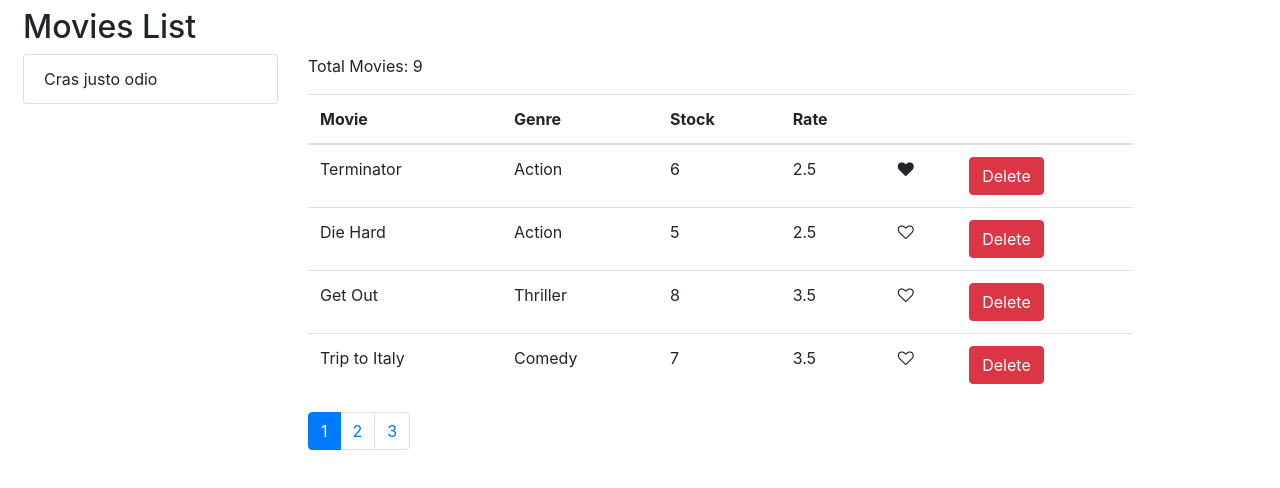
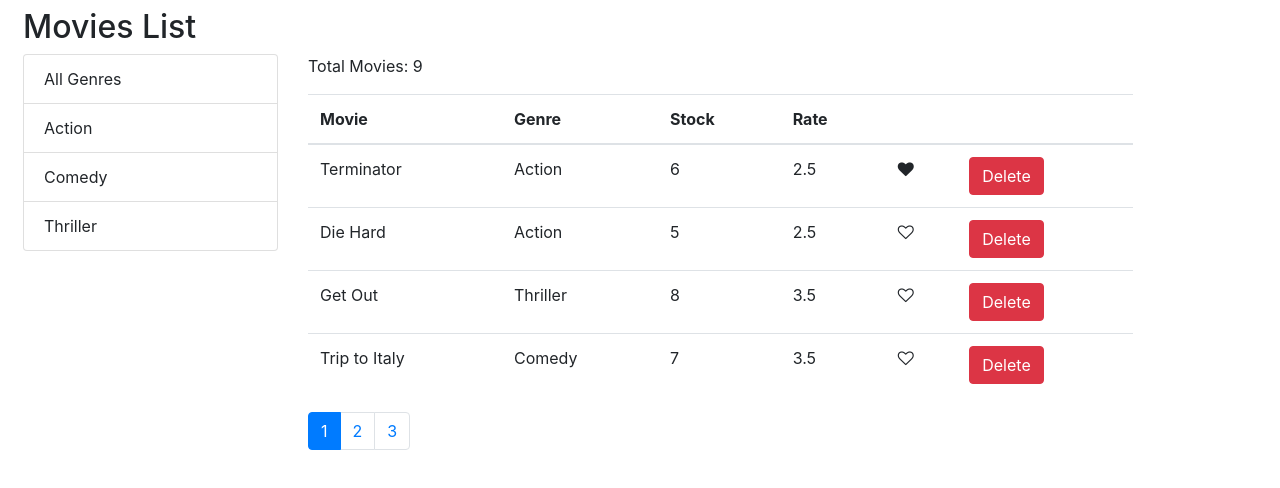
Before and after one commit to CudaRabbani/react_pagination_filtering_sorting, a React (Create React App) app: page / in a window 1280 px wide. Shown: the top 488 px of the page. Built offline with nearby package versions, Linux system fonts and the light colour scheme.

Commit message:
List group is added and filtering is also working.

```diff
--- a/src/components/common/listGroup.jsx
+++ b/src/components/common/listGroup.jsx
@@ -1,12 +1,25 @@
 import React from 'react';
 
 const ListGroup = (props) => {
-
+    const {items, onItemSelect, textProperty, selectedItem, valueProperty} = props;
     return (
         <ul className="list-group">
-            <li className="list-group-item">Cras justo odio</li>
+            {items.map(item=>(
+/*                <li key={item._id}
+                    onClick={()=>onItemSelect(item)}
+                    className="list-group-item">{item.name}</li>*/
+                <li key={item[valueProperty]}
+                onClick={()=>onItemSelect(item)}
+                className={item === selectedItem ? "list-group-item active" : "list-group-item"}>{item[textProperty]}</li>
+            ))}
+
         </ul>
     );
 };
 
+ListGroup.defaultProps = {
+    textProperty: "name",
+    valueProperty: "_id"
+};
+
 export default ListGroup;
--- a/src/components/common/pagination.jsx
+++ b/src/components/common/pagination.jsx
@@ -5,6 +5,7 @@ import _ from 'lodash';
 const Pagination = (props) => {
     const {totalItem, pageSize, onPageChange, currentPage} = props;
     const totalPage = Math.ceil(totalItem/pageSize);
+    if (totalPage === 1) return null;
     const pages = _.range(1, totalPage+1);
 
     return (
--- a/src/components/movies.jsx
+++ b/src/components/movies.jsx
@@ -19,7 +19,7 @@ class Movies extends Component {
 
     componentDidMount() {
         const movies = getMovies();
-        const genres = getGenres();
+        const genres = [{_id:'', name:'All Genres'}, ...getGenres()];
         this.setState({movies, genres});
     };
 
@@ -41,17 +41,31 @@ class Movies extends Component {
         this.setState({currentPage: page})
     };
 
+    handleGenreSelect = (genre) => {
+        this.setState({selectedGenre: genre, currentPage: 1});
+    };
+
     render() {
-        const {movies, genres, pageSize, currentPage} = this.state;
-        const paginatedMovies = paginate(movies, currentPage, pageSize);
+        const {movies: allMovies, genres, pageSize, currentPage, selectedGenre} = this.state;
+        const filteredMovies = selectedGenre && selectedGenre._id
+            ? allMovies.filter(movie=> movie.genre._id === selectedGenre._id)
+            : allMovies;
+        //const paginatedMovies = paginate(movies, currentPage, pageSize);
+        const paginatedFilteredMovies = paginate(filteredMovies, currentPage, pageSize);
         return (
             <Fragment>
                 <div className="row">
                     <div className="col-sm-3">
-                        <ListGroup genres={genres}/>
+                        <ListGroup
+                            //Since we have added ListGroup.defaultProps we don't have to send them explicity
+/*                            textProperty="name"
+                            valueProperty="_id"*/
+                            items={genres}
+                            selectedItem={selectedGenre}
+                            onItemSelect={this.handleGenreSelect}/>
                     </div>
                     <div className="col">
-                        <p> Total Movies: {movies.length}</p>
+                        <p> Total Movies: {filteredMovies.length}</p>
                         <table className="table">
                             <thead>
                             <tr>
@@ -64,7 +78,7 @@ class Movies extends Component {
                             </tr>
                             </thead>
                             <tbody>
-                            {paginatedMovies.map(movie => (
+                            {paginatedFilteredMovies.map(movie => (
                                 <tr key={movie._id}>
                                     <td>{movie.title}</td>
                                     <td>{movie.genre.name}</td>
@@ -88,7 +102,7 @@ class Movies extends Component {
                         </table>
                         <Pagination
                             onPageChange={this.handlePagination}
-                            totalItem={movies.length}
+                            totalItem={filteredMovies.length}
                             pageSize={pageSize}
                             currentPage={currentPage}
                         />
```
